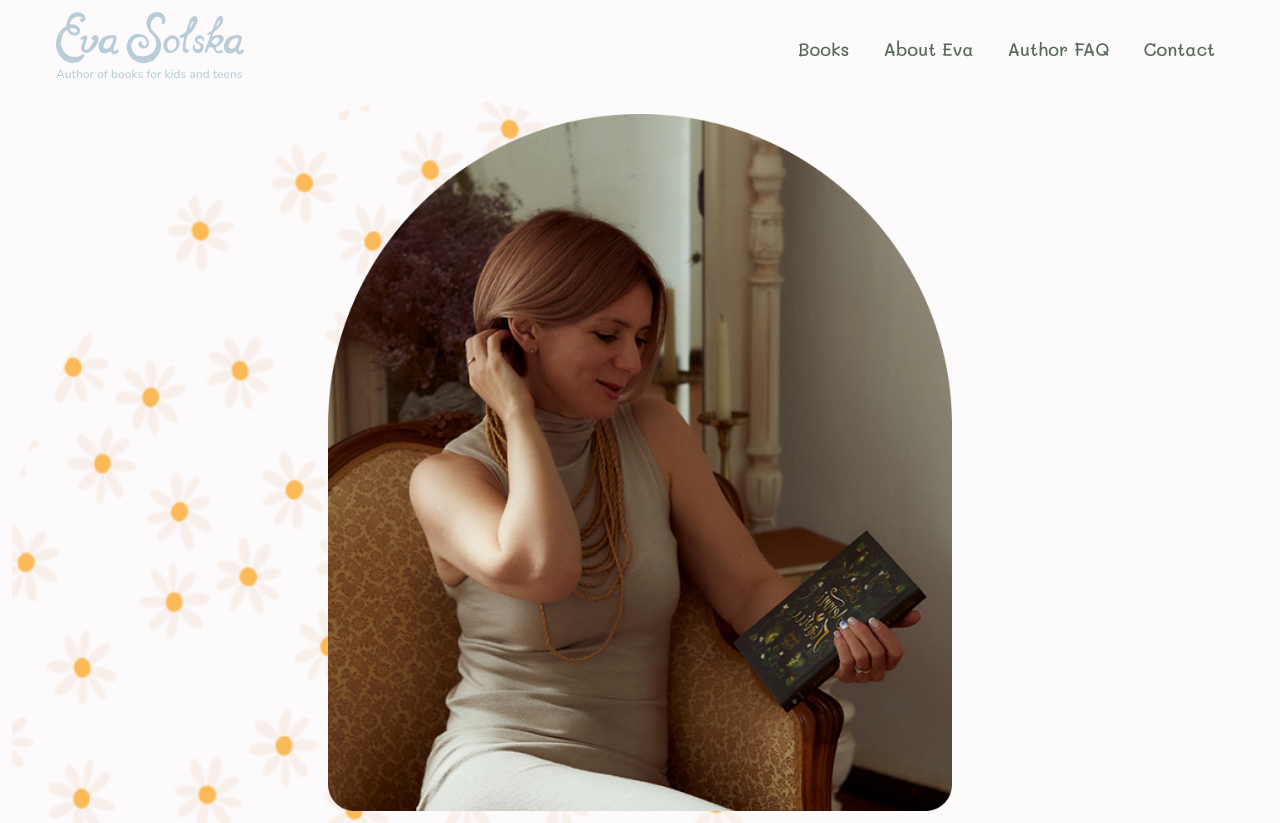
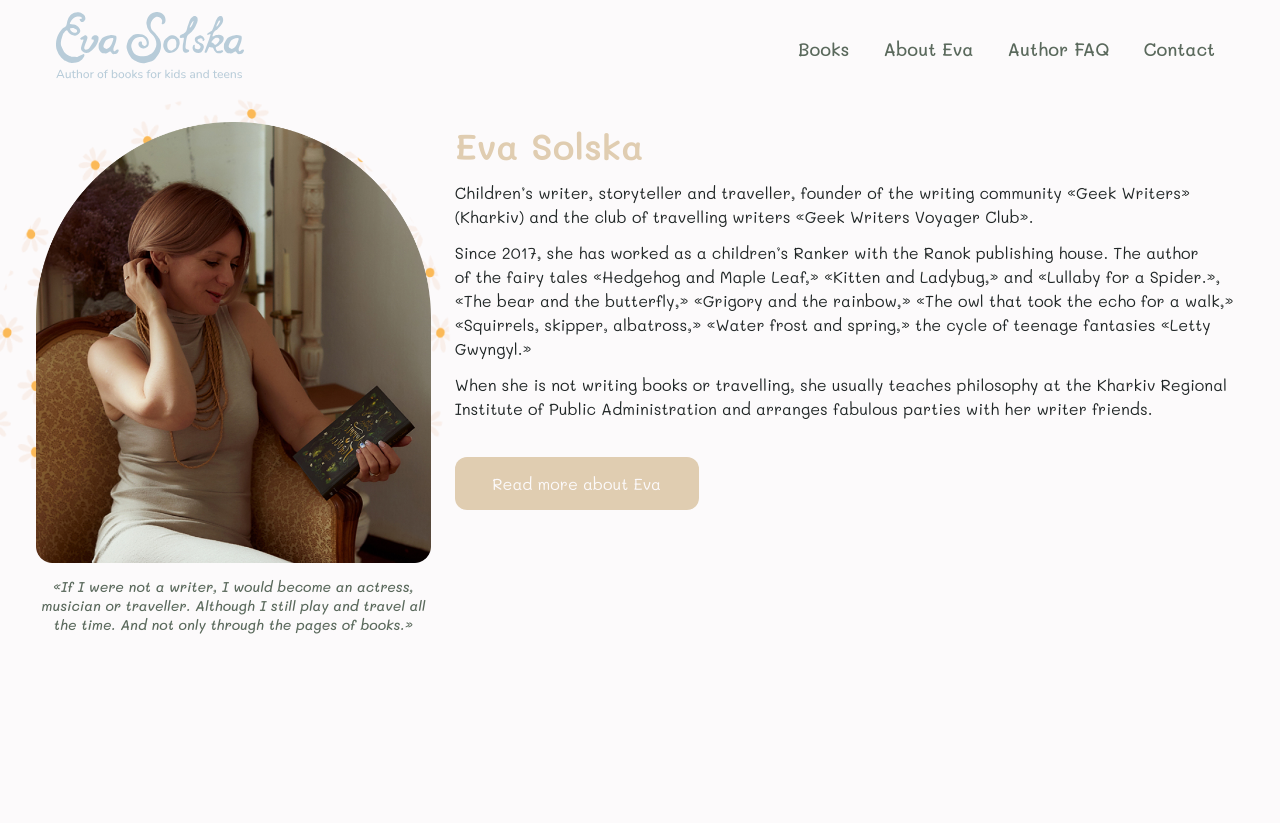
Before and after one commit to mc-nastasya/capstone, a React (Create React App) app: page / in a window 1280 px wide. Shown: the top 823 px of the page. After the commit the page ends 800 px from the top, so only its background shows below. Built offline with nearby package versions, Linux system fonts and the light colour scheme.

Commit message:
add styling for desktop view

```diff
--- a/src/components/AboutPreview/AboutPreview.js
+++ b/src/components/AboutPreview/AboutPreview.js
@@ -4,6 +4,7 @@ import { Link } from 'react-router-dom';
 
 function AboutPreview() {
   return (
+    <div className='author-container'>
         <div className='author'>
             <div className='author__left'>
                 <img src={Portrait} alt='author' className='author__image' />
@@ -20,9 +21,26 @@ function AboutPreview() {
                     Children’s writer, storyteller and traveller,
                     founder of the writing community «Geek Writers»
                     (Kharkiv) and the club of travelling writers
-                «Geek Writers Voyager Club»
+                    «Geek Writers Voyager Club».
+                </p>
+                <p className='author__text author__text--notmobile'>
+                    Since 2017, she has worked as a children’s Ranker
+                    with the Ranok publishing house. The author of the
+                    fairy tales «Hedgehog and Maple Leaf,» «Kitten and
+                    Ladybug,» and «Lullaby for a Spider.», «The bear
+                    and the butterfly,» «Grigory and the rainbow,» «The owl
+                    that took the echo for a walk,» «Squirrels, skipper,
+                    albatross,» «Water frost and spring,» the cycle of teenage
+                    fantasies «Letty Gwyngyl.»
+                </p>
+                <p className='author__text author__text--notmobile'>
+                    When she is not writing books or travelling, she usually
+                    teaches philosophy at the Kharkiv Regional Institute
+                    of Public Administration and arranges fabulous parties
+                    with her writer friends.
                 </p>
                 <Link to='/about' className='author__read-more'>Read more about Eva</Link>
+            </div>
         </div>
     </div>
   )
--- a/src/components/AboutPreview/AboutPreview.scss
+++ b/src/components/AboutPreview/AboutPreview.scss
@@ -3,12 +3,38 @@
 @use '../../styles/partials/mixins' as *;
 @use '../../styles/partials/fonts' as *;
 
+.author-container {
+    background-image: url("../../assets/images/Daisies.png");
+    background-repeat: no-repeat, no-repeat;
+    background-size: 110%;
+
+    @include tablet {
+        background-size: 43%;
+        background-position: left 0 ;
+    }
+
+    @include desktop {
+        background-image: url("../../assets/images/Daisies.png"), url('../../assets/images/green-aquarelle.png');
+        background-position: left 0,  top -75px right -50px;
+        background-size: 43%, 20%;
+    }
+}
 .author {
     padding: 1rem;
-    background-image: url("../../assets/images/Daisies.png");
-    background-repeat: no-repeat, repeat;
-    background-position: top 0 left 12px;
-    background-size: 85%;
+
+    @include tablet {
+        display: grid;
+        grid-template-columns: 1fr 2fr;
+        grid-template-rows: auto;
+        gap: 24px;
+        padding: 24px 36px;
+    }
+
+    @include desktop {
+        gap: 103px;
+        padding: 62px 0;
+        @include desktop-center;
+    }
 
     &__left {
         display: flex;
@@ -17,7 +43,11 @@
     }
 
     &__image {
-        width: 50%;
+        width: 70%;
+
+        @include tablet {
+            width: 100%;
+        }
     }
 
     &__quote {
@@ -28,12 +58,29 @@
 
     &__name {
         color: $accent-1;
-        margin: 10px 0 8px
+        margin: 5px 0 8px;
+
+        @include tablet {
+            margin-top: 0;
+        }
     }
 
     &__text {
         @include p1;
         line-height: 24px;
+
+        @include desktop {
+            line-height: 27px;
+            width: 95%;
+        }
+
+        &--notmobile {
+            display: none;
+
+            @include tablet {
+                display: block;
+            }
+        }
     }
 
     &__read-more {
@@ -44,5 +91,11 @@
         text-align: center;
         margin-top: 24px;
         @include button;
+
+        @include tablet {
+            width: 244px;
+            margin-top: 36px;
+
+        }
     }
 }
```
Lines whose indentation alone changed are shown as unchanged.
